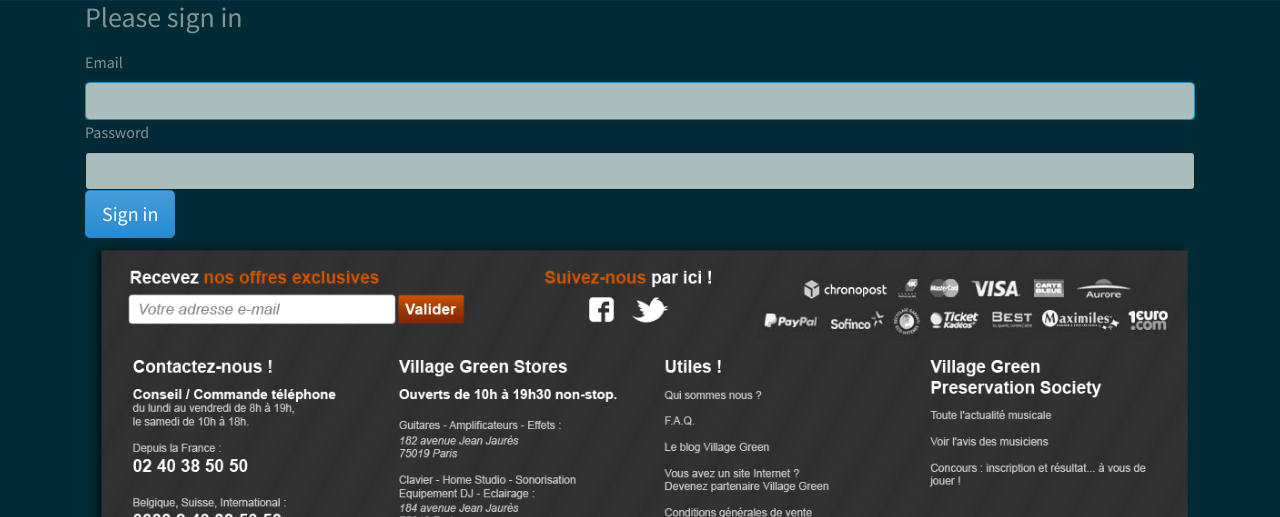
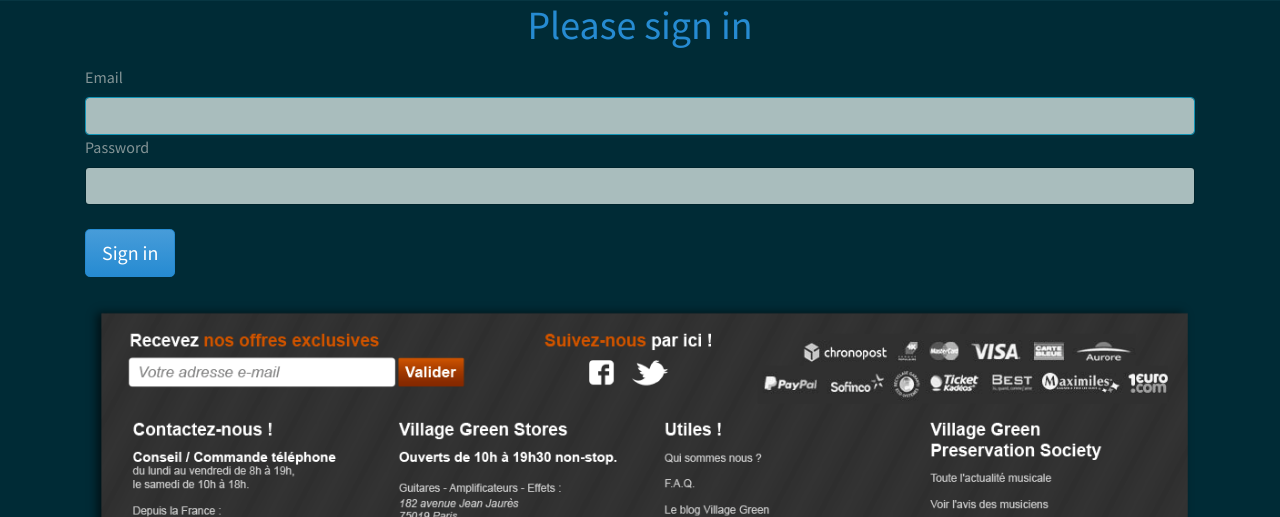
Before and after one commit to Isabellebengrine/ProjetSymfonyBenGreen, a Symfony app: template BenGreen/templates/security/login.html.twig in a window 1280 px wide. Shown: the part 96-613 px from the top of the page. Run offline with Twig, Linux system fonts and the light colour scheme; the template is opened without the code that fills it, so the values that code supplies are empty; some libraries are stand-ins or nearby versions.

Commit message:
Modified css on authentification pages

```diff
--- a/BenGreen/templates/registration/register.html.twig
+++ b/BenGreen/templates/registration/register.html.twig
@@ -7,13 +7,12 @@
         <div class="alert alert-danger" role="alert">{{ flashError }}</div>
     {% endfor %}
 
-    <h1>Inscription</h1>
+    <h1 class="text-info text-center">Inscription</h1>
 
     {{ form_start(registrationForm, {'attr': {'novalidate': 'novalidate'}}) }}
         {{ form_row(registrationForm.email) }}
         {{ form_row(registrationForm.plainPassword, {
             label: 'Password'}) }}
-    {#     {{ form_row(registrationForm.confirm_password) }} #}
         {{ form_row(registrationForm.agreeTerms, {'label': 'Acceptez nos termes et conditions'}) }}
 
         <button type="submit" class="btn btn-info">Inscription !</button>
--- a/BenGreen/templates/security/login.html.twig
+++ b/BenGreen/templates/security/login.html.twig
@@ -9,12 +9,12 @@
     {% endif %}
 
     {% if app.user %}
-        <div class="mb-3">
+        <div class="mb-3 text-success">
             You are logged in as {{ app.user.username }}, <a href="{{ path('app_logout') }}">Logout</a>
         </div>
     {% endif %}
 
-    <h1 class="h3 mb-3 font-weight-normal">Please sign in</h1>
+    <h1 class="mb-3 text-info text-center">Please sign in</h1>
     <label for="inputEmail">Email</label>
     <input type="email" value="{{ last_username }}" name="email" id="inputEmail" class="form-control" required autofocus>
     <label for="inputPassword">Password</label>
@@ -35,9 +35,7 @@
         </div>
     #}
 
-
-
-    <button class="btn btn-lg btn-info" type="submit">
+    <button class="btn btn-lg btn-info my-4" type="submit">
         Sign in
     </button>
 </form>
```
